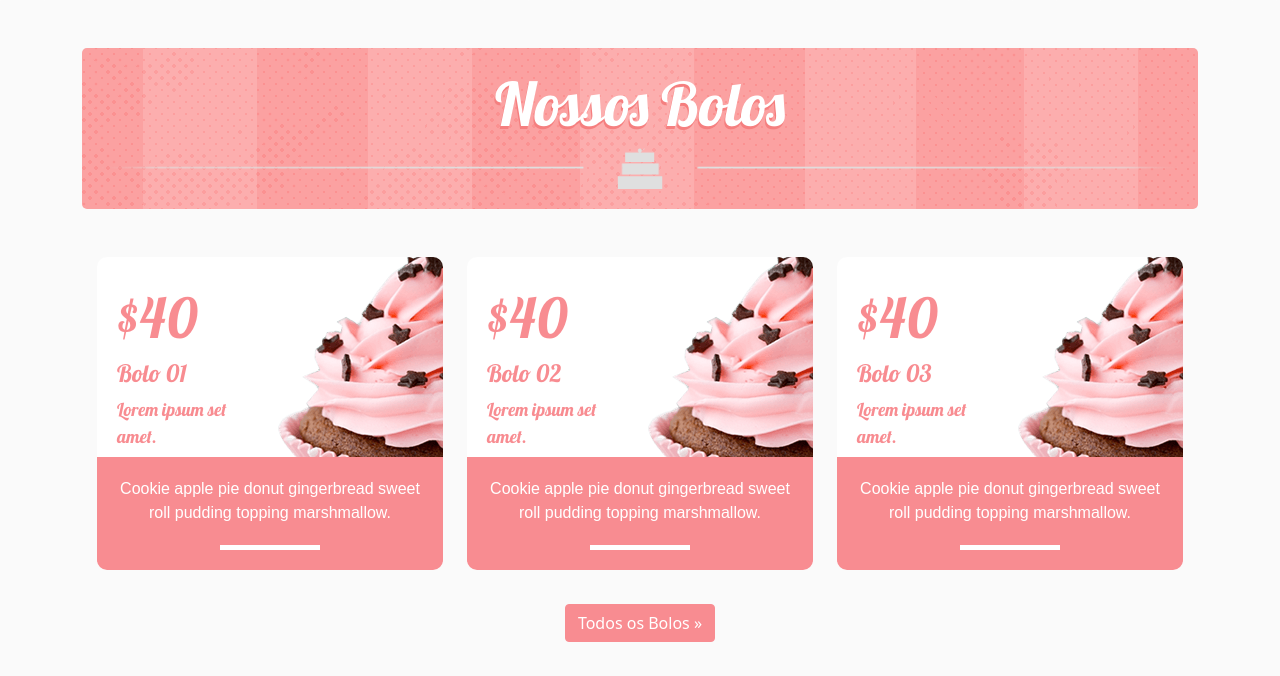
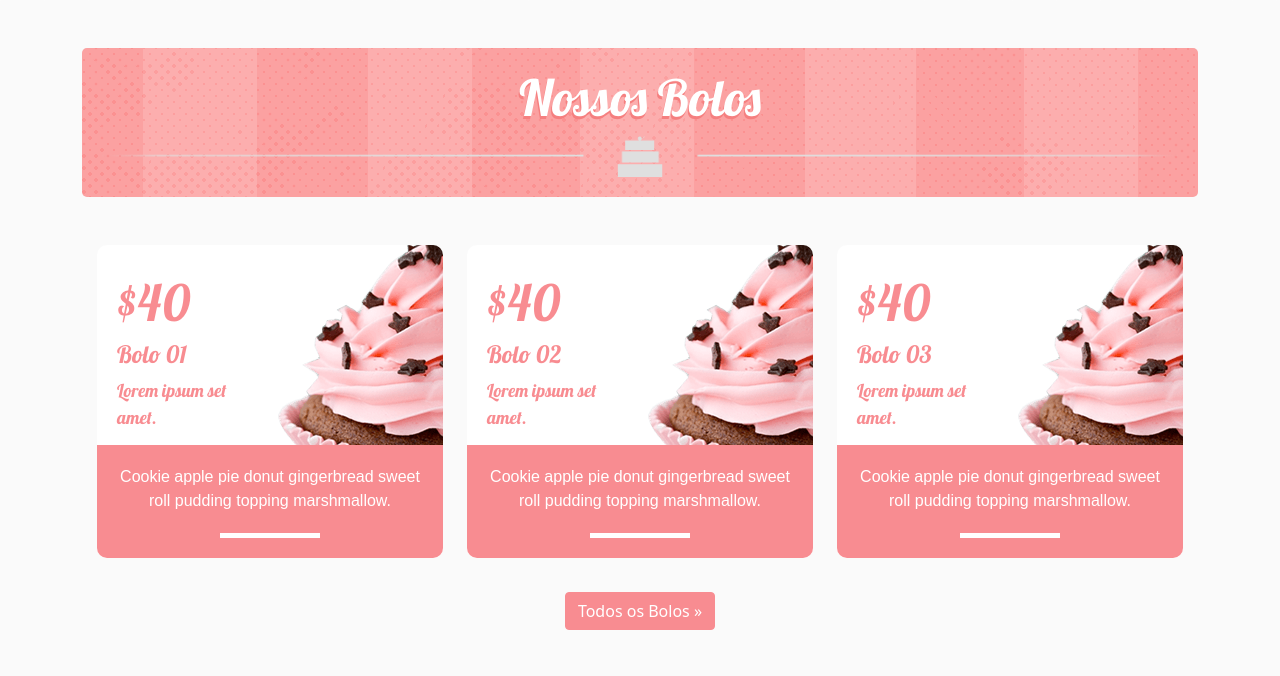
Before and after one commit to devteu/devteu.github.io, a plain HTML site: page index.html in a window 1280 px wide. Shown: the part 963-1639 px from the top of the page. Drawn offline with Linux system fonts and the light colour scheme.

Commit message:
calc font

```diff
--- a/css/style.css
+++ b/css/style.css
@@ -5,7 +5,7 @@
 
 h1,h2,h3 {
     font-family: Lobster;
-    font-size: 60px;
+    font-size: 50px;
     font-weight: normal;
     text-shadow: -1px 3px 0px #f57f7f;
 }
@@ -233,7 +233,7 @@ footer {
 
 
 .money {
-    font-size: 55px;
+    font-size: 50px;
 }
 
 
```
